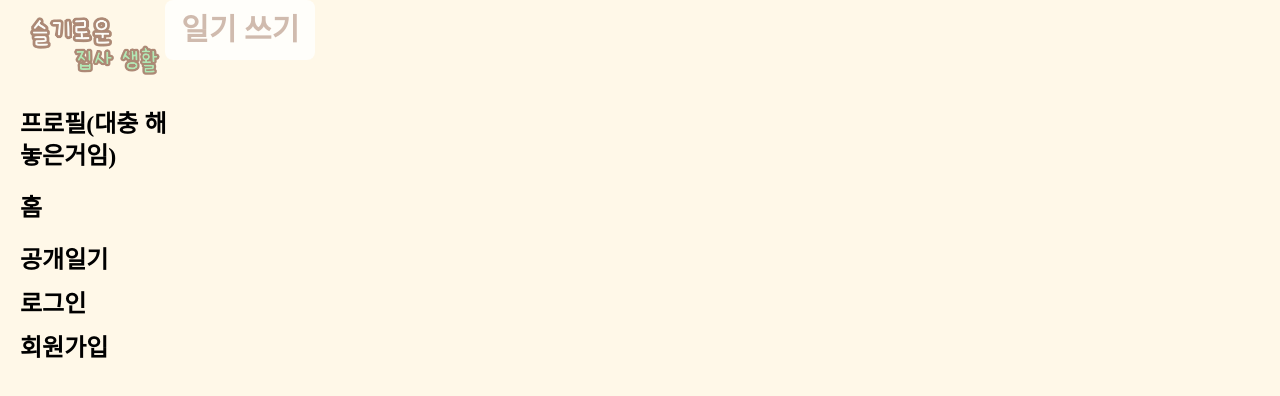
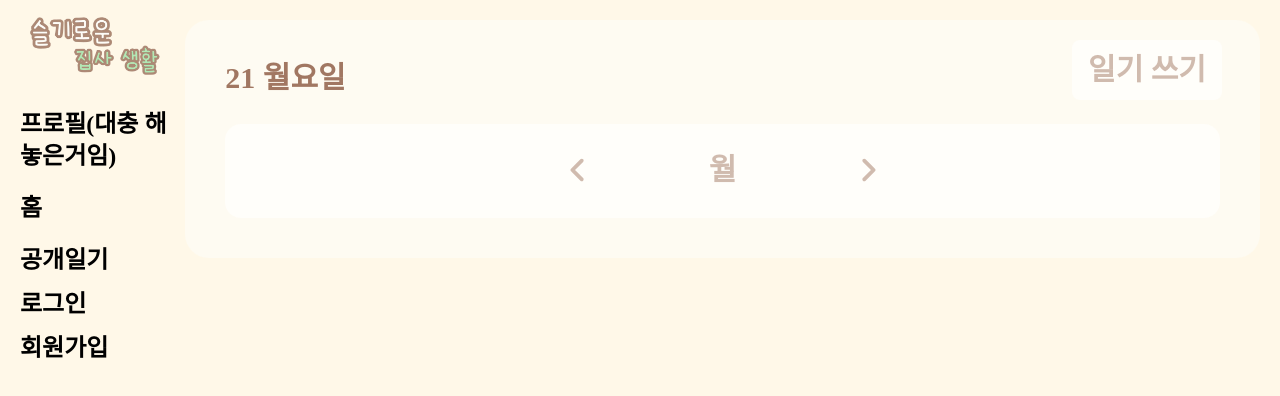
Before and after one commit to Sunjji/Sunjji, a Next.js app: page /diaries/my-diaries in a window 1280 px wide. Shown: the top 396 px of the page. Built offline with nearby package versions, Linux system fonts and the light colour scheme; no server answers; the database is empty; a web font is replaced by a local one.

Commit message:
style: 내 일기 Page 적용 및 공개일기 스타일 조정

```diff
--- a/app/(providers)/(root)/diaries/my-diaries/page.tsx
+++ b/app/(providers)/(root)/diaries/my-diaries/page.tsx
@@ -1,5 +1,7 @@
+import Page from "@/app/_page/Page";
 import { supabase } from "@/supabase/client";
-import DiariesWriteButton from "../../diaries/_components/DiariesWriteButton";
+import { FaAngleLeft, FaAngleRight } from "react-icons/fa6";
+import DiariesWriteButton from "../_components/DiariesWriteButton";
 
 async function UserViewPage() {
   const { data } = await supabase.auth.getUser();
@@ -14,13 +16,26 @@ async function UserViewPage() {
 
   console.log(authorId);
   return (
-    <>
+    <Page>
       {/* 일기쓰기 버튼 */}
-      <DiariesWriteButton />
-      <div className="mx-[50px] mb-10 grid xl:grid-cols-4 lg:grid-cols-3 md:grid-cols-2 sm:grid-cols-1 gap-5">
-        {/* {diaries?.map((diary) => {})} */}
+      <div className="absolute top-10 right-[58px]">
+        <DiariesWriteButton />
       </div>
-    </>
+      <div className="mx-10 mb-10 bg-whitePoint px-6 rounded-2xl">
+        <div className="mt-7 text-3xl font-bold text-BrownPoint text-center text-opacity-50 pb-[30px] flex justify-between mx-auto w-80">
+          {/* 버튼에 onClick 달아서 월 이동 */}
+          <button>
+            <FaAngleLeft />
+          </button>
+          {/* 이 안에 현재 선택된 월 함수 넣기 */}
+          <p>{}월</p>
+          <button>
+            <FaAngleRight />
+          </button>
+        </div>
+        {/* 이 밑으로 내 일기 목록 출력 */}
+      </div>
+    </Page>
   );
 }
 export default UserViewPage;
--- a/app/(providers)/(root)/diaries/page.tsx
+++ b/app/(providers)/(root)/diaries/page.tsx
@@ -27,10 +27,10 @@ async function PublicPage() {
       </div>
       {/* 클릭하면 일기 상세페이지로 들어감 */}
       <div className="mx-10 mb-10 bg-whitePoint px-6 rounded-2xl">
-        <h2 className="mt-7 text-3xl font-bold text-BrownPoint text-opacity-50">
+        <h2 className="mt-7 text-3xl font-bold text-BrownPoint text-opacity-50 pb-[30px]">
           공개 일기들을 읽을 수 있어요!
         </h2>
-        <div className="grid lg:grid-cols-3 md:grid-cols-2 sm:grid-cols-1 gap-x-20 gap-y-10 pt-[30px]">
+        <div className="grid lg:grid-cols-3 md:grid-cols-2 sm:grid-cols-1 gap-x-20 gap-y-10">
           {diaries?.map((diary) => {
             return diary.isPublic ? (
               <Link key={diary.id} href={`/diaries/${diary.id}`}>
```
